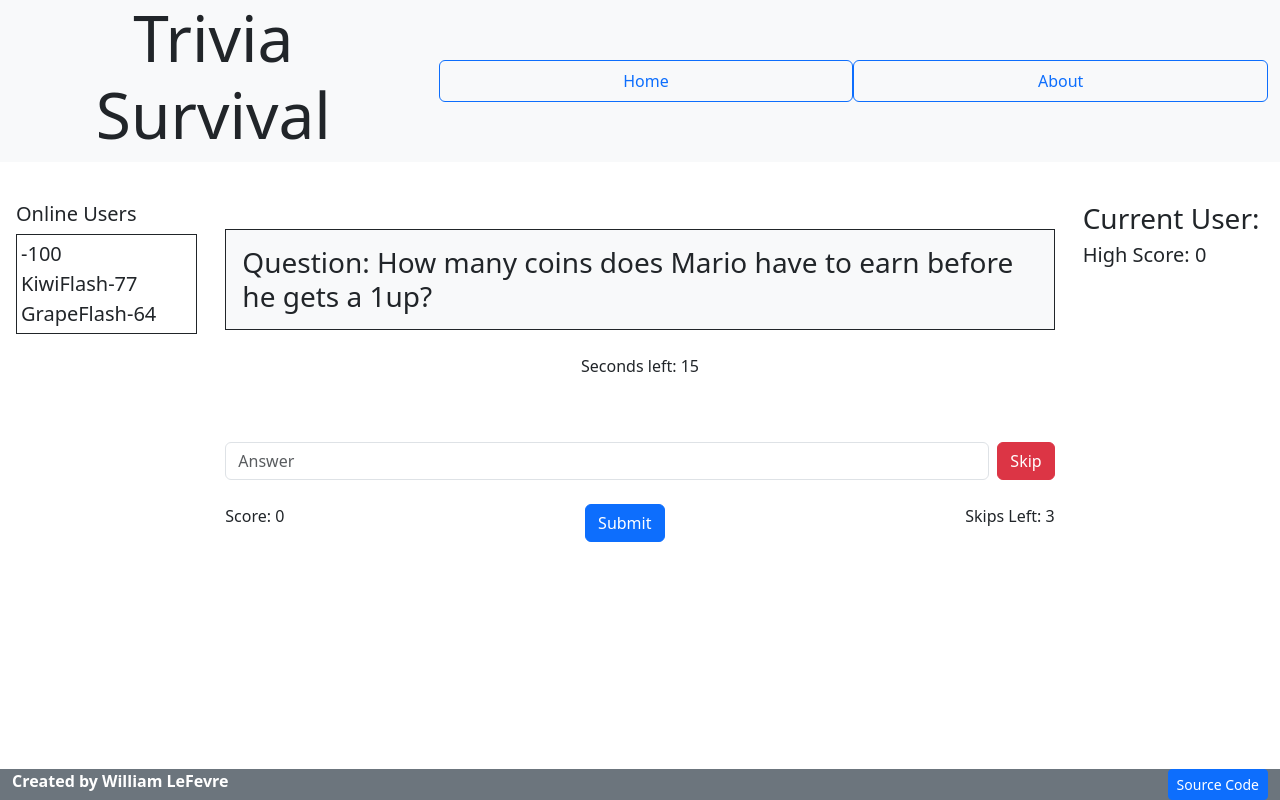
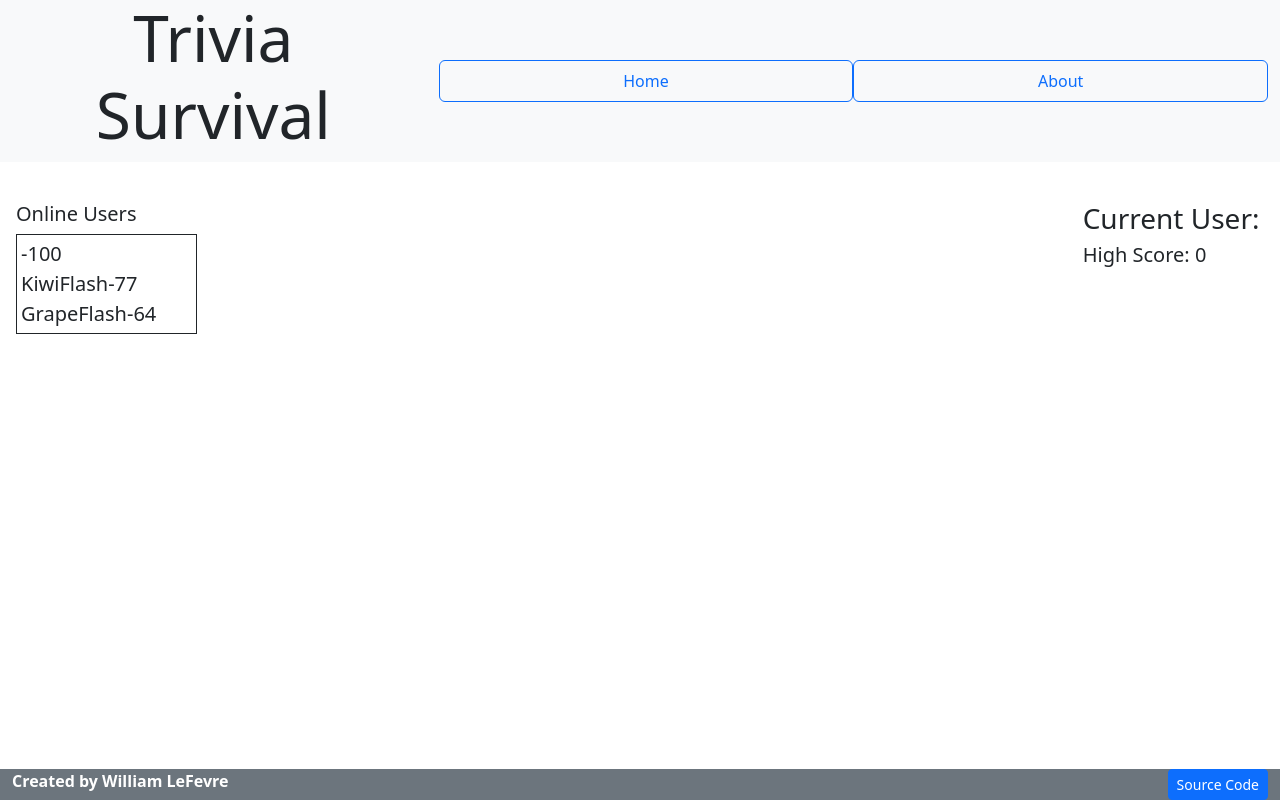
Before and after one commit to WilliamLeFevre/startup, a React (Vite) app: page /play in a window 1280 px wide. Built offline with nearby package versions, Linux system fonts and the light colour scheme.

Commit message:
Added conditional rendering to triviaQuestion and triviaResponse based on a game running state

```diff
--- a/src/play/triviaGame.jsx
+++ b/src/play/triviaGame.jsx
@@ -8,9 +8,12 @@ export function TriviaGame() {
     return (
         <div className="col-12 col-md-10 col-xl-8 d-flex flex-column align-items-center justify-content-center"
         style={{height: "50vh"}}>
-            <TriviaQuestion />
-
-            <TriviaResponse />
+            {gameRunning === true && (
+                <TriviaQuestion />
+            )}
+            {gameRunning === true && (
+                <TriviaResponse />
+            )}
         </div>
     )
 }
```
